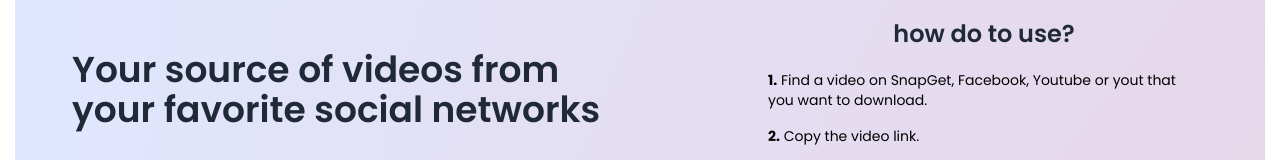
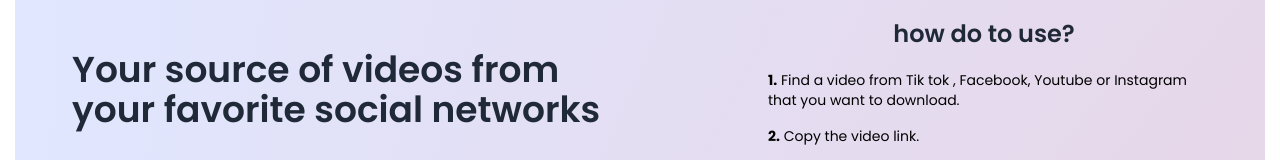
Before and after one commit to Juliancho2/SnapGet, a Next.js app: page / in a window 1280 px wide. Shown: the part 243-403 px from the top of the page. Built offline with nearby package versions, Linux system fonts and the light colour scheme.

Commit message:
corrected texts

```diff
--- a/src/static.ts
+++ b/src/static.ts
@@ -23,7 +23,7 @@ export const features = [
 ];
 
 export const contentHowDoUse = [
-  'Find a video on SnapGet, Facebook, Youtube or yout that you want to download.',
+  'Find a video from Tik tok , Facebook, Youtube or Instagram that you want to download.',
   'Copy the video link.',
   'Visit SnapGet and paste the link into the designated field.',
   'Click Download and you re done! Your video is ready for download.'
```
